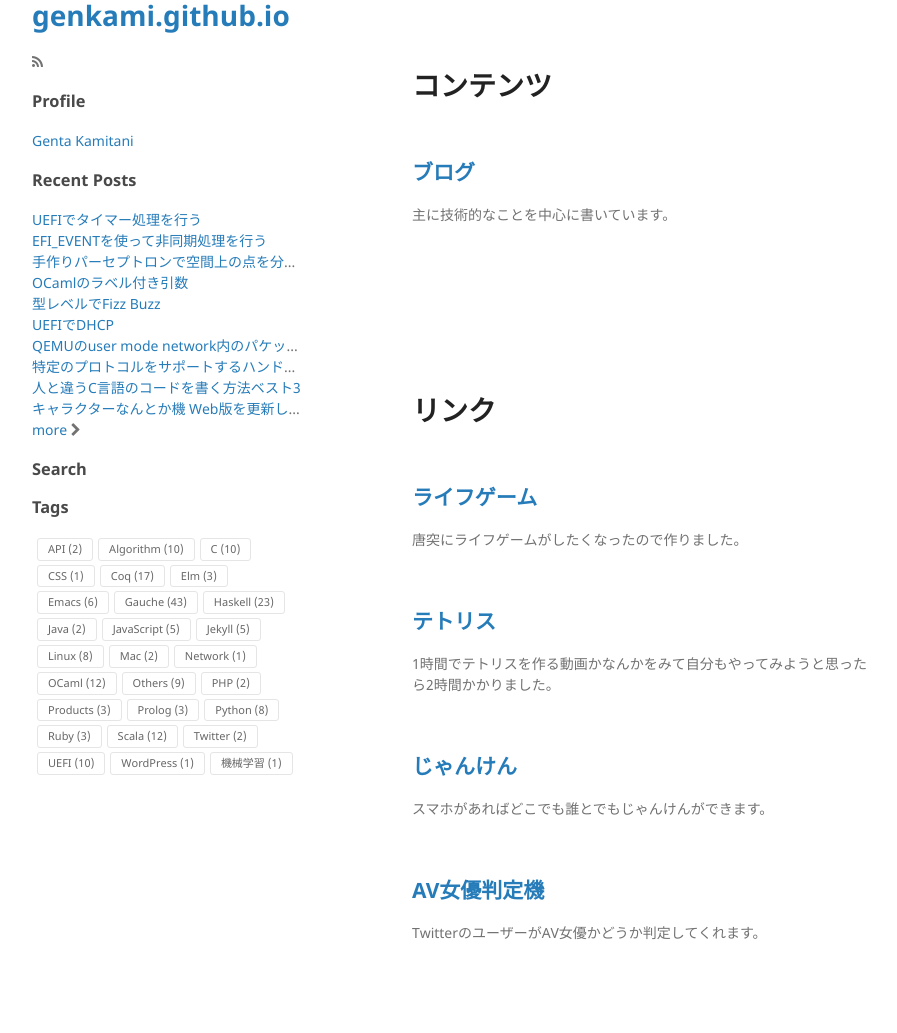
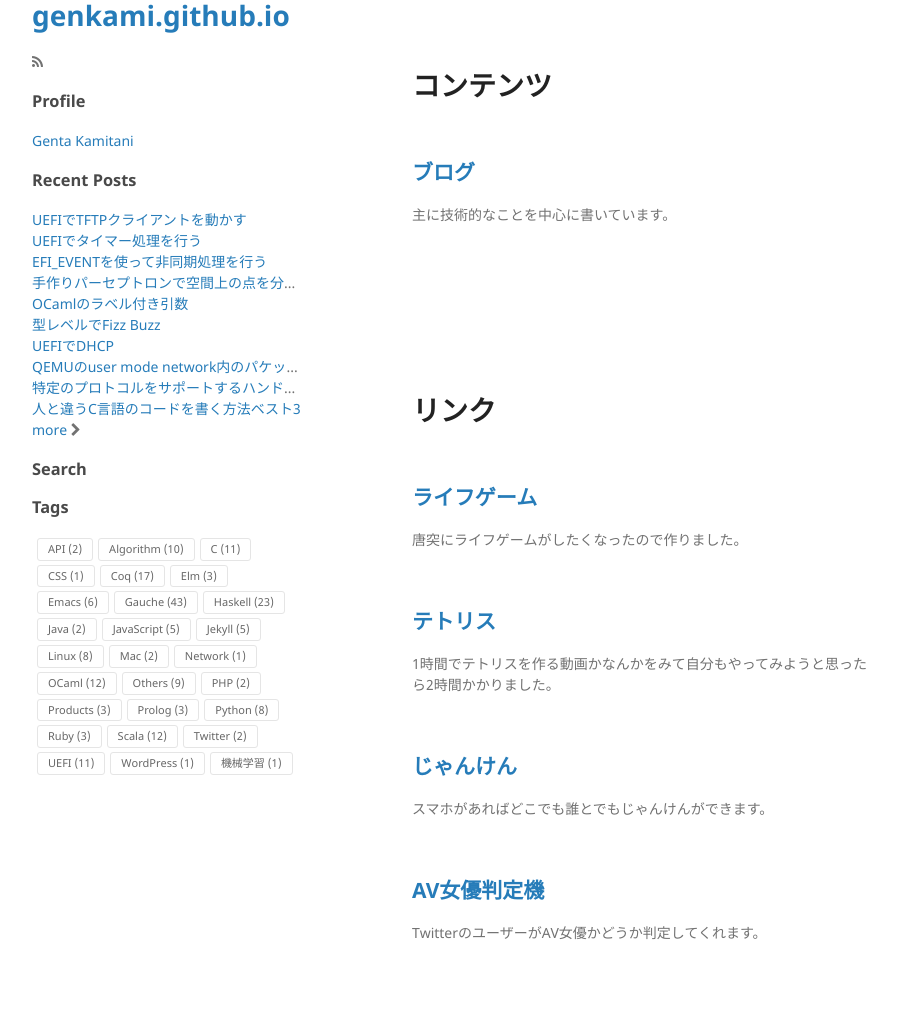
Before and after one commit to genkami/genkami.github.io, a Jekyll site: the page built from index.html, in a window 1280 px wide. Shown: the whole page, without its empty margins (178-1075 px from the left). Built offline with Jekyll 4.4.1, drawn with Linux system fonts in a browser that asks for light colours; comment, search, counter and statistics services are not loaded; some of the changed lines change nothing that is shown.

Commit message:
add post

````diff
--- a/_draft/uefi-tftp.md
+++ b/_posts/2017-07-04-02-uefi-tftp.md
@@ -1,37 +1,34 @@
 ---
 layout: post
-title:
+title: UEFIでTFTPクライアントを動かす
 tags:
--
+- UEFI
+- C
 ---
+
+[UEFI上でDHCPを使ってIPアドレスを取得](/2017/06/30/01-uefi-dhcp.html)できたので、今度はTFTPクライアントを動かしてみます。
+
+
+まずはサーバーの用意。自分は[tftpd64](/2017/06/21/05-tftpd64-setting.html)を使いました。
 
 ``` sh
 $ cat /path/to/tftp_root/hello.txt
 hello world
 ```
 
+この`hello.txt`をUEFIから取得してみます。
+
+UEFIには`EFI_MTFTP4(or 6)_PROTOCOL`が用意されているので、簡単にTFTP接続を行うことができます。
+
+プロトコルの開き方は[DHCPのとき](/2017/06/30/01-uefi-dhcp.html)とほぼ同じで、まずは`EFI_DHCP4_SERVICE_BINDING_PROTOCOL`を開き、そこから`EFI_DHCP4_PROTOCOL`の`Handle`を`CreateChild()`します。
+
+今回は、この`EFI_SERVICE_BINDING_PROTOCOL`を探してきて`CreateChild()`する一連の流れが何回か出て来る(上にかなり面倒)ので、この処理を以下のようにまとめました。
+
 ``` c
-#include <Uefi.h>
-#include <Library/UefiApplicationEntryPoint.h>
-#include <Library/UefiLib.h>
-#include <Library/PrintLib.h>
-#include <Protocol/ServiceBinding.h>
-#include <Protocol/Dhcp4.h>
-#include <Protocol/Mtftp4.h>
-
-EFI_HANDLE gIH;
-EFI_SYSTEM_TABLE *gST;
-EFI_BOOT_SERVICES *gBS;
-
-EFI_GUID gEfiDhcp4ProtocolGuid = EFI_DHCP4_PROTOCOL_GUID;
-EFI_GUID gEfiDhcp4ServiceBindingProtocolGuid = EFI_DHCP4_SERVICE_BINDING_PROTOCOL_GUID;
-EFI_GUID gEfiMtftp4ProtocolGuid = EFI_MTFTP4_PROTOCOL_GUID;
-EFI_GUID gEfiMtftp4ServiceBindingProtocolGuid = EFI_MTFTP4_SERVICE_BINDING_PROTOCOL_GUID;
-
-#define MTFTP_BUF_SIZE 128
-
-EFI_EVENT MtftpConnectionDone;
-
+/*
+ * ServiceBindingProtocolGuid で指定される EFI_SERVICE_BINDING_PROTOCOL を開き、
+ * それを使って ProtocolGuid で指定されるプロトコルを開く。
+ */
 EFI_STATUS
 EFIAPI
 LocateProtocolByServiceBindingProtocol (
@@ -56,6 +53,7 @@
     return Status;
   }
 
+  // 見つけた Handle を順番に試してみて、最初にうまく行ったやつを返す
   UINTN ProtocolFound = FALSE;
   for (UINTN i = 0; i < NoHandles; i++) {
     *Handle = Handles[i];
@@ -103,7 +101,44 @@
 
   return EFI_SUCCESS;
 }
+```
 
+TFTPプロトコルによるファイルの取得は`EFI_MTFTP4_PROTOCOL.ReadFile()`で行います。が、Cで非同期処理を行っているので準備が大変。`ReadFile()`を呼ぶ前に、以下のすべてを準備しないといけません。
+
+1. TFTP接続の設定を表す`EFI_MTFTP4_CONFIG_DATA`を作り、それを使って`Configure()`する
+2. TFTP接続が終わったあとに発火されるイベントを作る
+3. 接続がタイムアウトしたときのコールバック関数を作る
+4. パケットのチェック関数を作る
+5. 通信の内容を表す`EFI_MTFTP4_TOKEN`を作る
+
+これらを実際にどうやって行うかは[UEFIの仕様書](http://www.uefi.org/specifications)を見ればわかるので詳しくは説明しませんが、以下のコードを見てもらえればだいたい分かるかと思います。
+
+``` c
+#include <Uefi.h>
+#include <Library/UefiApplicationEntryPoint.h>
+#include <Library/UefiLib.h>
+#include <Library/PrintLib.h>
+#include <Protocol/ServiceBinding.h>
+#include <Protocol/Dhcp4.h>
+#include <Protocol/Mtftp4.h>
+
+EFI_HANDLE gIH;
+EFI_SYSTEM_TABLE *gST;
+EFI_BOOT_SERVICES *gBS;
+
+EFI_GUID gEfiDhcp4ProtocolGuid = EFI_DHCP4_PROTOCOL_GUID;
+EFI_GUID gEfiDhcp4ServiceBindingProtocolGuid = EFI_DHCP4_SERVICE_BINDING_PROTOCOL_GUID;
+EFI_GUID gEfiMtftp4ProtocolGuid = EFI_MTFTP4_PROTOCOL_GUID;
+EFI_GUID gEfiMtftp4ServiceBindingProtocolGuid = EFI_MTFTP4_SERVICE_BINDING_PROTOCOL_GUID;
+
+#define MTFTP_BUF_SIZE 128
+
+EFI_EVENT MtftpConnectionDone;
+
+/*
+ * TFTPはUDPなので、送られてきたパケットが壊れていないか手動でチェックする必要がある。
+ * 今回はただのサンプルなので、特に何もせず EFI_SUCCESS を返している。
+ */
 EFI_STATUS
 EFIAPI
 MtftpCheckPacket (
@@ -127,6 +162,10 @@
   gST = SystemTable;
   gBS = SystemTable->BootServices;
 
+  /*
+   * DHCP関連
+   * このへんは前のやつと同じ
+   */
   EFI_HANDLE Dhcp4Handle;
   EFI_SERVICE_BINDING_PROTOCOL *Dhcp4Binding;
   EFI_DHCP4_PROTOCOL *Dhcp4;
@@ -138,7 +177,6 @@
     &Dhcp4Handle
     );
 
-  // start dhcp4 configuration process
   EFI_DHCP4_CONFIG_DATA Dhcp4Config = {
     .DiscoverTryCount = 0,
     .DiscoverTimeout = NULL,
@@ -181,7 +219,7 @@
     &Mtftp4Handle
     );
 
-  // an event that is signaled when tftp connection is done
+  // TFTP接続が終わった時に発火されるイベント
   gBS->CreateEvent(
     0,
     TPL_CALLBACK,
@@ -192,6 +230,7 @@
 
   EFI_IPv4_ADDRESS ServerAddress = SERVER_ADDRESS;
 
+  // TFTP接続の設定
   EFI_MTFTP4_CONFIG_DATA Mtftp4Config;
   Mtftp4Config.UseDefaultSetting = FALSE;
   Mtftp4Config.StationIp = ModeData.ClientAddress;
@@ -219,7 +258,6 @@
     &UnicodeBuffer
     );
 
-
   EFI_MTFTP4_TOKEN ReadFileToken;
   ReadFileToken.Event = MtftpConnectionDone;
   ReadFileToken.OverrideData = NULL;
@@ -227,11 +265,11 @@
   ReadFileToken.Filename = "hello.txt";
   ReadFileToken.OptionCount = 0;
   ReadFileToken.OptionList = NULL;
-  ReadFileToken.BufferSize = MTFTP_BUF_SIZE - 1; // we will add '\0' to the end of content
+  ReadFileToken.BufferSize = MTFTP_BUF_SIZE - 1; // 後で末尾に '\0' を追加するため
   ReadFileToken.Buffer = FileBuffer;
   ReadFileToken.Context = NULL;
   ReadFileToken.CheckPacket = MtftpCheckPacket;
-  ReadFileToken.TimeoutCallback = NULL;
+  ReadFileToken.TimeoutCallback = NULL; // 面倒なのでコールバック関数は指定していない
   ReadFileToken.PacketNeeded = NULL;
 
   Mtftp4->ReadFile(Mtftp4, &ReadFileToken);
@@ -261,81 +299,6 @@
 }
 ```
 
-通信が終わった後のイベントを作る
-イベントのコンテキストも作る
-タイムアウト時のコールバック関数を作る
-パケットのチェック用関数を作る
+実際に実行してみると、`hello.txt`の中身が表示されているのがわかります。
 
-`OverrideData`を指定すると、`Configure()`でした設定を上書きできる。
-
-``` c
-typedef struct {
-  EFI_IPv4_ADDRESS GatewayIp;
-  EFI_IPv4_ADDRESS ServerIp;
-  UINT16 ServerPort;
-  UINT16 TryCount;
-  UINT16 TimeoutValue;
-} EFI_MTFTP4_OVERRIDE_DATA;
-```
-
-Token
-
-``` c
-typedef struct {
-  EFI_STATUS Status;
-  EFI_EVENT Event;
-  EFI_MTFTP4_OVERRIDE_DATA *OverrideData;
-  UINT8 *Filename;
-  UINT8 *ModeStr;
-  UINT32 OptionCount;
-  EFI_MTFTP4_OPTION *OptionList;
-  UINT64 BufferSize;
-  VOID *Buffer;
-  VOID *Context;
-  EFI_MTFTP4_CHECK_PACKET CheckPacket;
-  EFI_MTFTP4_TIMEOUT_CALLBACK TimeoutCallback;
-  EFI_MTFTP4_PACKET_NEEDED PacketNeeded;
-} EFI_MTFTP4_TOKEN;
-```
-
-CheckPacket
-
-``` c
-typedef
-EFI_STATUS
-(EFIAPI *EFI_MTFTP4_CHECK_PACKET) (
-  IN EFI_MTFTP4_PROTOCOL *This,
-  IN EFI_MTFTP4_TOKEN *Token,
-  IN UINT16 PacketLen,
-  IN EFI_MTFTP4_PACKET *Packet
-);
-```
-
-TimeoutCallback
-
-``` c
-typedef
-EFI_STATUS
-(EFIAPI *EFI_MTFTP4_TIMEOUT_CALLBACK) (
-  IN EFI_MTFTP4_PROTOCOL *This,
-  IN EFI_MTFTP4_TOKEN *Token
-);
-```
-
-接続がタイムアウトしたときに呼ばれる関数。EFI_SUCCEESS以外を返すと`ReadFile()`の処理は中断される。
-
-PacketNeeded
-
-``` c
-typedef
-EFI_STATUS
-(EFIAPI *EFI_MTFTP4_PACKET_NEEDED) (
-  IN EFI_MTFTP4_PROTOCOL *This,
-  IN EFI_MTFTP4_TOKEN *Token,
-  IN OUT UINT16 *Length,
-  OUT VOID **Buffer
-);
-```
-
-送信用のパケットを生成する関数。`ReadFile`では使用しないが、`WriteFile`では`Buffer`に送信データを用意する代わりに、`PacketNeeded`を呼び出してパケットを直接作ることもできる。
-`PacketNeeded`はパケットの内容を`Buffer`に、その長さを`Length`にセットする。`Length`を`0`にセットすることで終了を表す。
+![/img/post/2017-07-04-tftp.png](/img/post/2017-07-04-tftp.png)
````
Also changed, not shown: img/post/2017-07-04-tftp.png (renamed from _draft/tftp.png).
